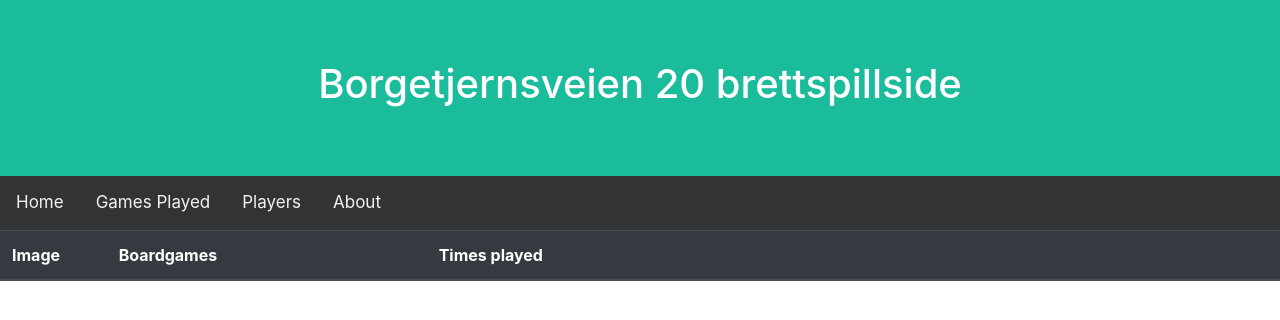
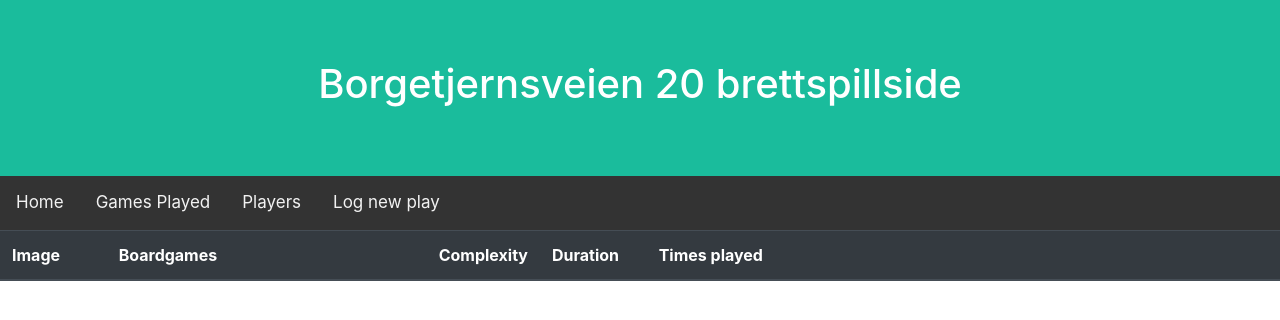
Before and after one commit to gjerdingc/Boardgames-Home, a Django app: page / in a window 1280 px wide. Shown: the top 320 px of the page. Run offline with Django 4.2, Linux system fonts and the light colour scheme; data that the repository does not hold is empty; some libraries are stand-ins or nearby versions.

Commit message:
Fixed up the front page

```diff
--- a/app/website/static/website/style.css
+++ b/app/website/static/website/style.css
@@ -43,12 +43,6 @@
   width: 70%;
 }
 
-.table-image {
-  td, th {
-    vertical-align: middle;
-  }
-}
-
 .w-25 {
   width: 25%!important;
 }
--- a/app/website/templates/base.html
+++ b/app/website/templates/base.html
@@ -17,7 +17,7 @@
         <a href="{% url 'welcome' %}">Home</a>
         <a href="{% url 'gamesplayed' %}">Games Played</a>
         <a href="{% url 'players' %}">Players</a>
-        <a href="#about">About</a>
+        <a href="{% url 'new' %}">Log new play</a>
     </div>
     {% block content %}
     {% endblock %}
--- a/app/website/templates/website/welcome.html
+++ b/app/website/templates/website/welcome.html
@@ -11,6 +11,8 @@
             <tr>
                 <th scope="col" class="col-1">Image</th>
                 <th scope="col" class="col-3">Boardgames</th>
+                <th scope="col" class="col-1">Complexity</th>
+                <th scope="col" class="col-1">Duration</th>
                 <th scope="col">Times played</th>
             </tr>
         </thead>
@@ -28,6 +30,16 @@
                         </a>
                     </td>
                     <td>
+                        <div style="font-weight: bold;
+                        {% if boardgame.complexity < 2.5 %} color: Green
+                        {% elif boardgame.complexity > 2.5 and boardgame.complexity < 3.5 %} color: Orange
+                        {% elif boardgame.complexity > 3.5 %} color: Red
+                        {% endif %}">{{ boardgame.complexity }}</div>
+                    </td>
+                    <td>
+                        {{ boardgame.duration }}
+                    </td>
+                    <td>
                         {{ boardgame.times_played }}
                     </td>
                 </tr>
```
